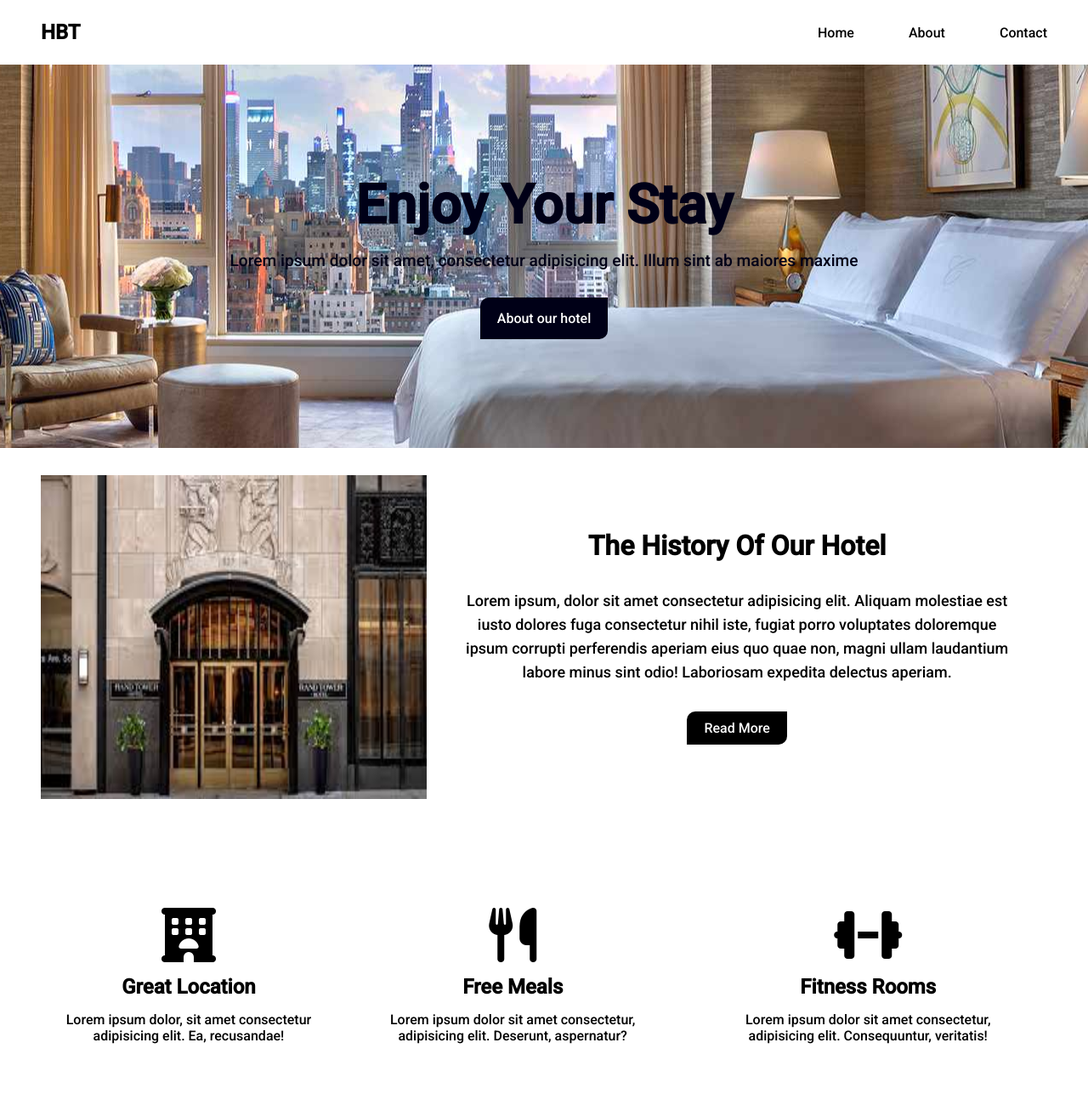
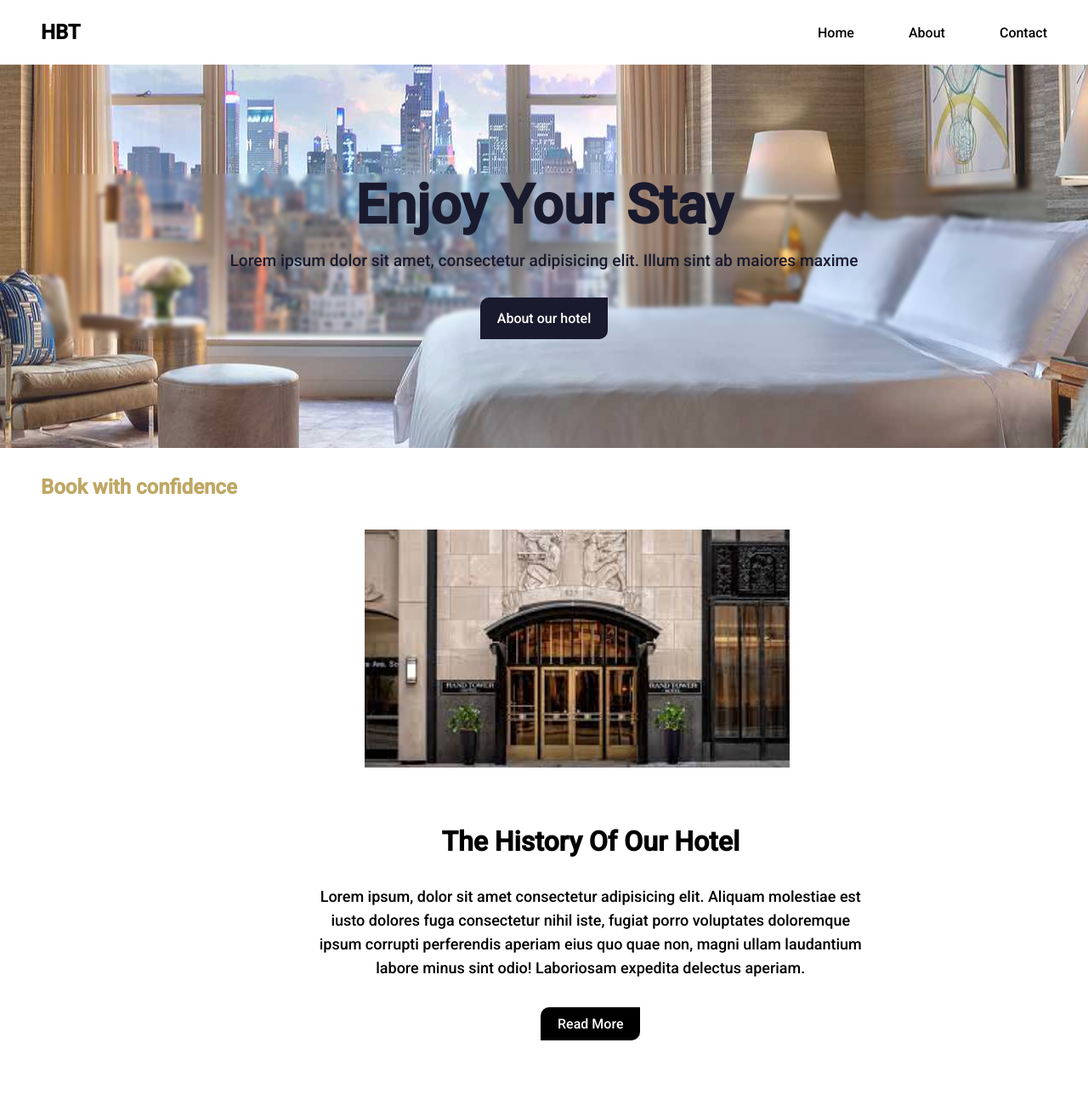
Before and after one commit to favy-codez/TIIDELAB-Hotel-Website, a plain HTML site: page index.html in a window 1280 px wide. Shown: the top 1300 px of the page at 85% size. Drawn offline with Linux system fonts and the light colour scheme.

Commit message:
made changes

```diff
--- a/index.html
+++ b/index.html
@@ -26,16 +26,19 @@
     <main>
         <!-- HERO-SECTION -->
         <div class="hero-section">
+            <div class="hero-text">
                 <h1><span>Enjoy</span> Your Stay</h1>
                 <p>
                     Lorem ipsum dolor sit amet, consectetur adipisicing elit. Illum sint ab maiores maxime
                 </p>
                 <button class="hero-btn">About our hotel</button>
             </div>
+        </div>
 
          <!-- SECTION-ONE HISTORY SECTION -->
          <div class="section-one">
-            <h2></h2>
+            <h2>Book with confidence</h2>
+            <div class="section-1a">
                 <img src="./images/tr2.jfif" alt="hotel">
             <div class="section-1a">
                 <h3><span>The History </span>Of Our Hotel</h3>
@@ -43,6 +46,7 @@
                     Lorem ipsum, dolor sit amet consectetur adipisicing elit. Aliquam molestiae est iusto dolores fuga consectetur nihil iste, fugiat porro voluptates doloremque ipsum corrupti perferendis aperiam eius quo quae non, magni ullam laudantium labore minus sint odio! Laboriosam expedita delectus aperiam.
                 </p>
                 <button class="section-one-btn">Read More</button>
+            </div>
             </div>
         </div>
 
--- a/style.css
+++ b/style.css
@@ -40,18 +40,26 @@ a{
     text-align: center;
     /* background: linear-gradient(rgba(44, 43, 44, 0.8), rgba(59, 57, 57, 0.8)),;   */
     color: #fff;
+    opacity: 0.9;
+    /* backdrop-filter: blur(14px) brightness(10%); */
+    text-shadow: #000000cb;
+}
+
+.hero-text{
+    backdrop-filter: blur(2.9px) brightness(100%);
 }
 
 .hero-section h1{
     font-size: 4rem;
     color: #000017;
-    /* backdrop-filter: blur(14px) brightness(100%); */
+    text-shadow: #000000cb;
 }
 
 .hero-section p{
     font-size: 1.2rem;
     margin: 1rem 0 2rem 0;
     color: #000017;
+    text-shadow: #000000cb;
 }
 
 .hero-btn{
@@ -61,6 +69,10 @@ a{
     color: #fff;
     font-size: 16px;
     border-radius: 10px 0 10px 0;
+}
+
+.section-one h2{
+    text-align: center;
 }
 
 /* section-one */
```
Lines whose indentation alone changed are shown as unchanged.
